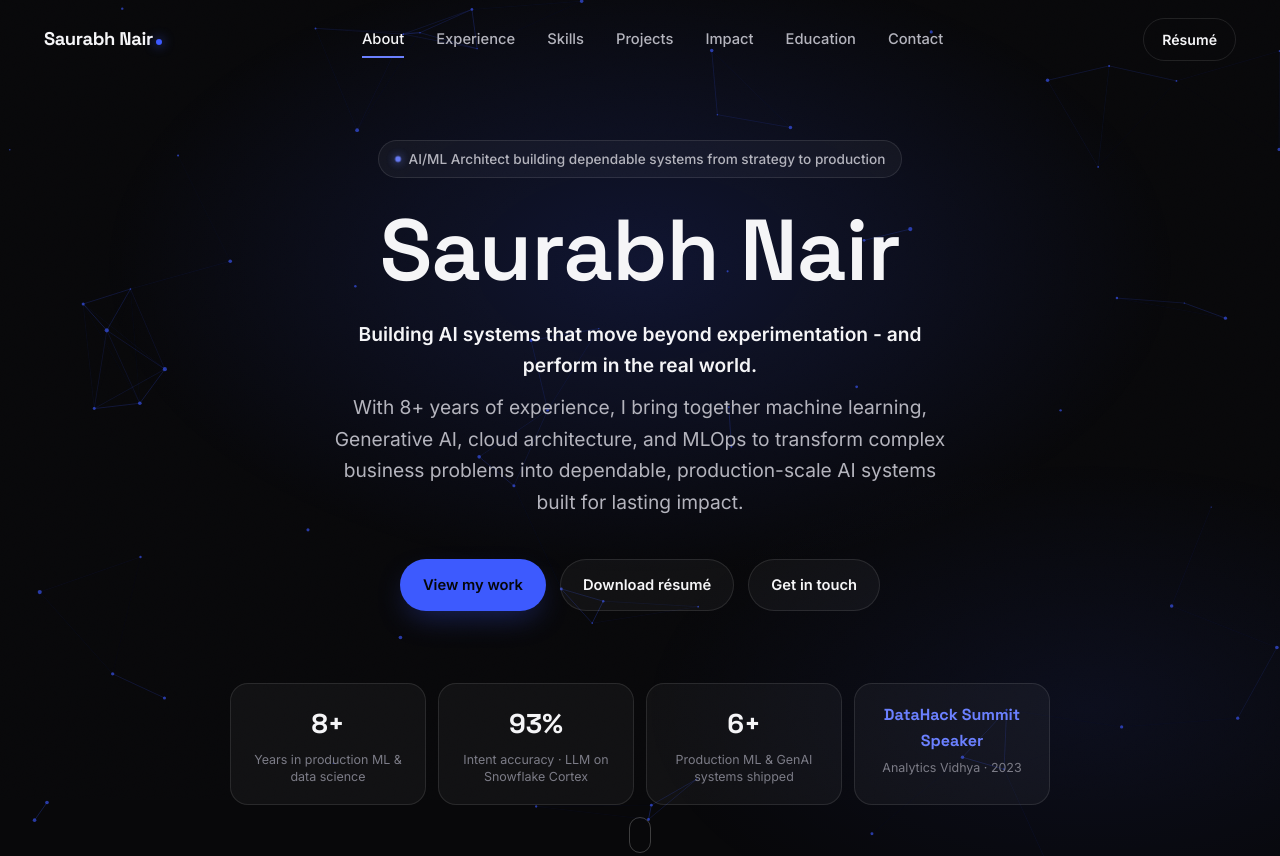
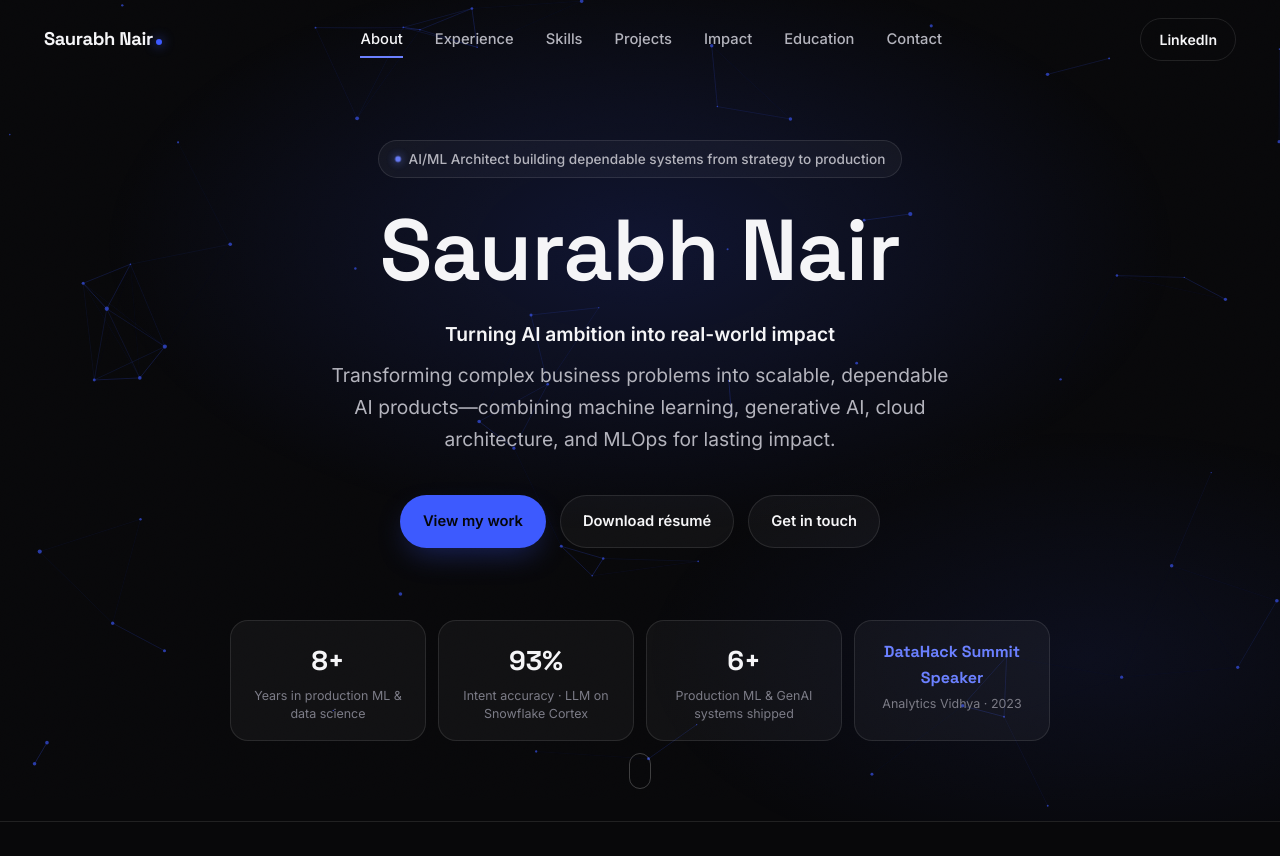
Before and after one commit to nsaurabh777/nsaurabh777.github.io, a plain HTML site: page index.html in a window 1280 px wide. Shown: the top 856 px of the page. Drawn offline with Linux system fonts and the light colour scheme.

Commit message:
content update

```diff
--- a/index.html
+++ b/index.html
@@ -69,7 +69,7 @@
                 <a href="#contact" data-nav>Contact</a>
             </nav>
             <div class="nav-actions">
-                <a class="btn btn-ghost" href="data/resume.pdf" target="_blank" rel="noopener">Résumé</a>
+                <a class="btn btn-ghost" href="https://linkedin.com/in/nsaurabh777" target="_blank" rel="noopener">LinkedIn</a>
                 <button class="nav-toggle" id="navToggle" type="button" aria-expanded="false"
                     aria-controls="mobileMenu" aria-label="Toggle menu">
                     <span></span><span></span><span></span>
@@ -84,7 +84,7 @@
             <a href="#impact">Impact</a>
             <a href="#education">Education</a>
             <a href="#contact">Contact</a>
-            <a href="data/resume.pdf" target="_blank" rel="noopener">Download résumé</a>
+            <a href="https://linkedin.com/in/nsaurabh777" target="_blank" rel="noopener">Connect on LinkedIn</a>
         </div>
     </header>
 
@@ -96,11 +96,9 @@
                     dependable systems from strategy to production</p>
                 <h1 class="hero-title reveal">Saurabh Nair</h1>
                 <p class="hero-subtitle reveal">
-                    <strong class="hero-lead">Building AI systems that move beyond experimentation - and perform
-                        in the real world.</strong>
-                    With 8+ years of experience, I bring together machine learning, Generative AI, cloud
-                    architecture, and MLOps to transform complex business problems into dependable,
-                    production-scale AI systems built for lasting impact.
+                    <strong class="hero-lead">Turning AI ambition into real-world impact</strong>
+                    Transforming complex business problems into scalable, dependable AI products—combining
+                    machine learning, generative AI, cloud architecture, and MLOps for lasting impact.
                 </p>
                 <div class="hero-actions reveal">
                     <a class="btn btn-primary" href="#projects">View my work</a>
```
